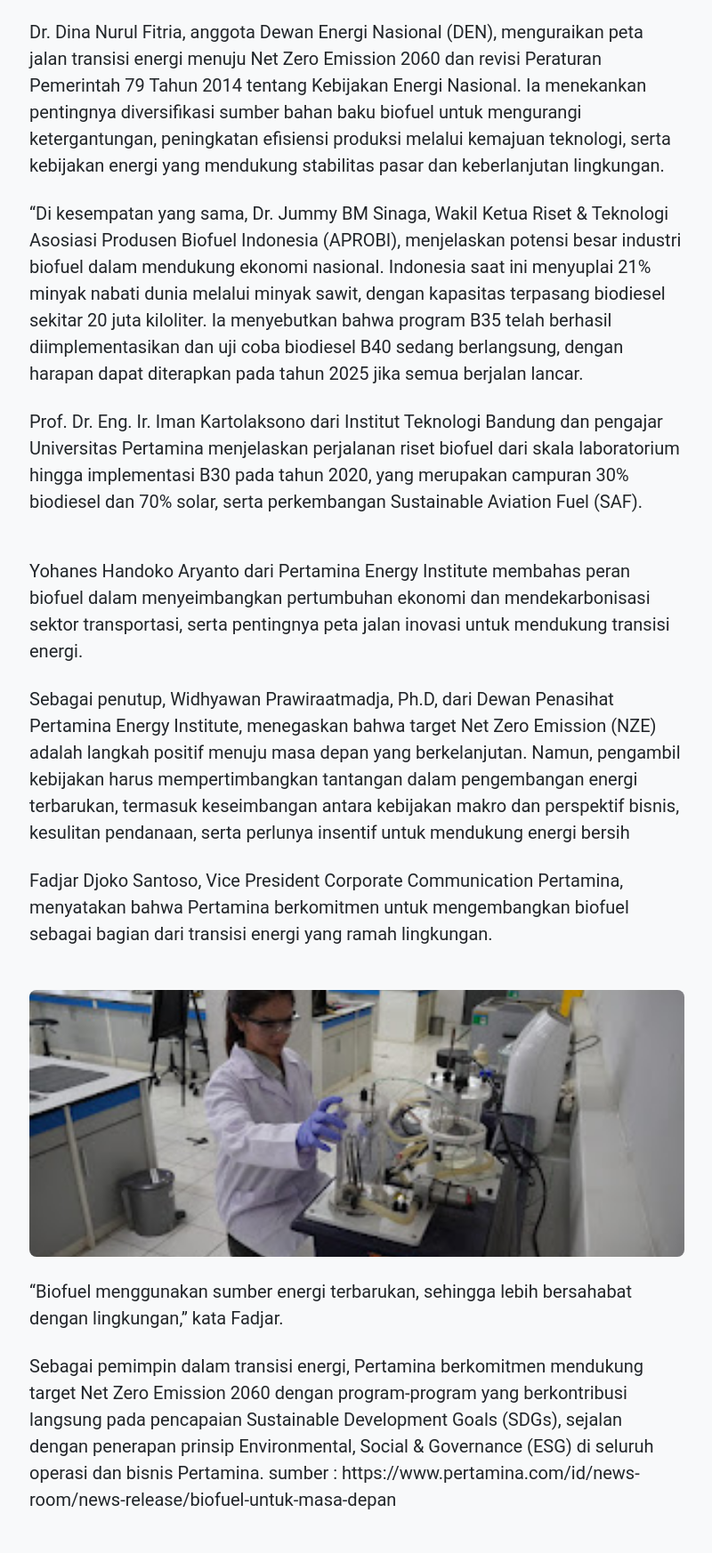
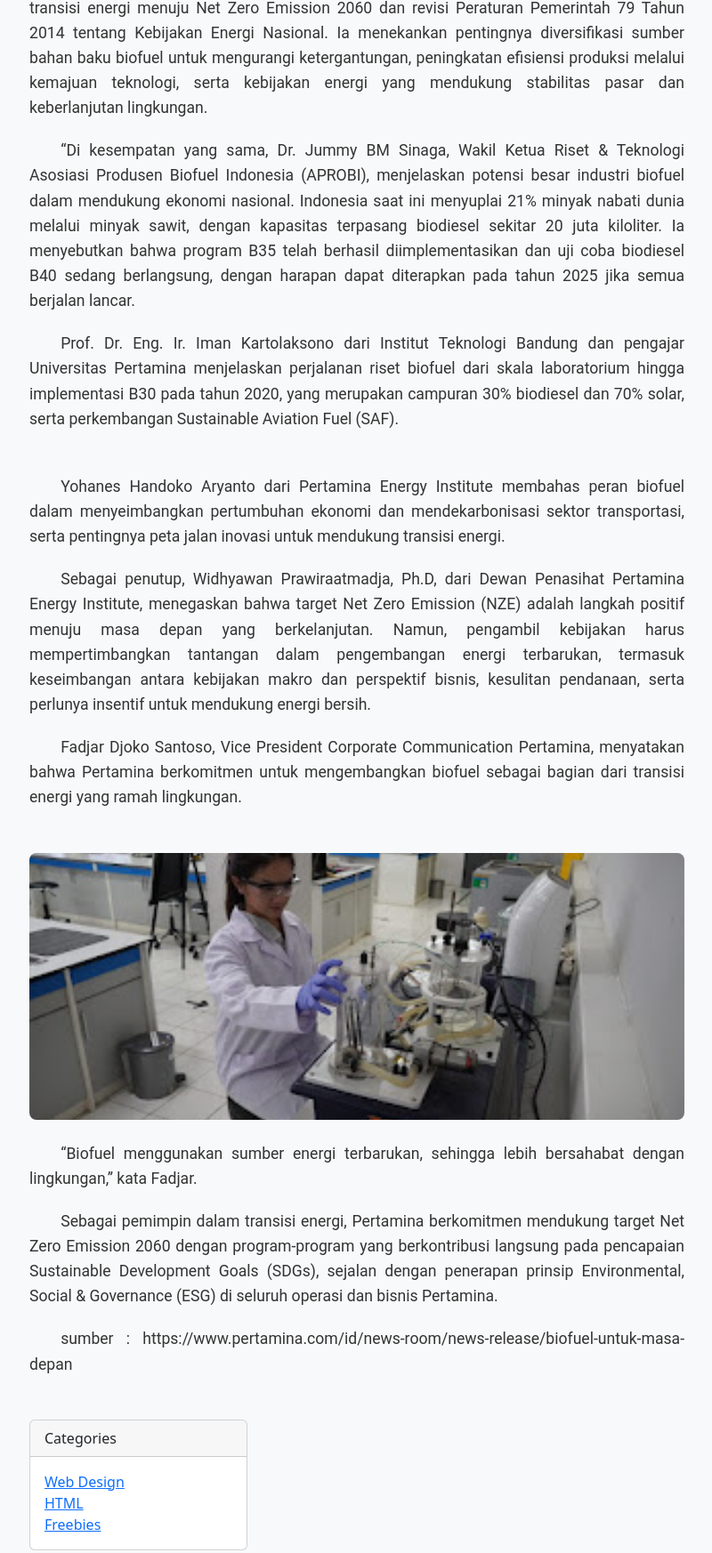
Before and after one commit to Pebry0809/new, a plain HTML site: page 4.html in a window 1280 px wide. Shown: the part 887-2633 px from the top of the page at 89% size, without its empty margins (49-849 px from the left). Drawn offline with nearby package versions, Linux system fonts and the light colour scheme.

Commit message:
Update 4.html

```diff
--- a/4.html
+++ b/4.html
@@ -28,6 +28,18 @@
                 height: 300px; /* Fixed height to make it square */
                 object-fit: cover; /* Ensure the image scales proportionally and fills the square */
                 border-radius: 8px;
+            }
+
+            /* CSS untuk memperbaiki teks paragraf */
+            p {
+                font-family: 'Roboto', sans-serif; /* Menggunakan font Roboto */
+                font-size: 1.1rem; /* Ukuran font */
+                line-height: 1.6; /* Jarak antar baris */
+                color: #333; /* Warna teks */
+                max-width: 800px; /* Maksimum lebar paragraf */
+                margin: 20px auto; /* Memusatkan teks dan memberi jarak atas-bawah */
+                text-align: justify; /* Membuat teks rata kiri dan kanan */
+                text-indent: 2em; /* Memberikan indentasi pada awal paragraf */
             }
         </style>
     </head>
@@ -66,44 +78,27 @@
                             <img class="post-image" src="7.jpg" alt="Main Image" />
                         </figure>
                         <section class="mb-5">
-                            <p class="fs-5 mb-4" style="font-family: 'Roboto', sans-serif;">Pertamina Energy Institute bekerja sama dengan Universitas Pertamina menggelar The 2nd Pertamina Energy Dialog 2024 dengan tema "Harnessing Biofuels For Resilient and Sustainable Energy" pada tanggal 5 Agustus. Acara ini dihadiri oleh berbagai pemangku kepentingan, termasuk anggota Dewan Energi Nasional, akademisi dari Universitas Pertamina, Unhan, Universitas Indonesia, UPH, BRIN, lembaga penelitian, serta NGO.</p>
-                            <p class="fs-5 mb-4" style="font-family: 'Roboto', sans-serif;">Henricus Herwin, SVP Strategy & Investment PT Pertamina (Persero), membagikan pandangan mengenai energi nasional dalam berbagai skenario dan menjelaskan pentingnya gas bumi, biofuel, energi panas bumi, serta CCS/CCUS dalam mendukung transisi energi di Indonesia.</p>
-                            <p class="fs-5 mb-4" style="font-family: 'Roboto', sans-serif;">Dr. Dina Nurul Fitria, anggota Dewan Energi Nasional (DEN), menguraikan peta jalan transisi energi menuju Net Zero Emission 2060 dan revisi Peraturan Pemerintah 79 Tahun 2014 tentang Kebijakan Energi Nasional. Ia menekankan pentingnya diversifikasi sumber bahan baku biofuel untuk mengurangi ketergantungan, peningkatan efisiensi produksi melalui kemajuan teknologi, serta kebijakan energi yang mendukung stabilitas pasar dan keberlanjutan lingkungan.</p>
-                            <p class="fs-5 mb-4" style="font-family: 'Roboto', sans-serif;">“Di kesempatan yang sama, Dr. Jummy BM Sinaga, Wakil Ketua Riset & Teknologi Asosiasi Produsen Biofuel Indonesia (APROBI), menjelaskan potensi besar industri biofuel dalam mendukung ekonomi nasional. Indonesia saat ini menyuplai 21% minyak nabati dunia melalui minyak sawit, dengan kapasitas terpasang biodiesel sekitar 20 juta kiloliter. Ia menyebutkan bahwa program B35 telah berhasil diimplementasikan dan uji coba biodiesel B40 sedang berlangsung, dengan harapan dapat diterapkan pada tahun 2025 jika semua berjalan lancar.</p>
-                            <p class="fs-5 mb-4" style="font-family: 'Roboto', sans-serif;">Prof. Dr. Eng. Ir. Iman Kartolaksono dari Institut Teknologi Bandung dan pengajar Universitas Pertamina menjelaskan perjalanan riset biofuel dari skala laboratorium hingga implementasi B30 pada tahun 2020, yang merupakan campuran 30% biodiesel dan 70% solar, serta perkembangan Sustainable Aviation Fuel (SAF).
-                            </p>
+                            <p>Pertamina Energy Institute bekerja sama dengan Universitas Pertamina menggelar The 2nd Pertamina Energy Dialog 2024 dengan tema "Harnessing Biofuels For Resilient and Sustainable Energy" pada tanggal 5 Agustus. Acara ini dihadiri oleh berbagai pemangku kepentingan, termasuk anggota Dewan Energi Nasional, akademisi dari Universitas Pertamina, Unhan, Universitas Indonesia, UPH, BRIN, lembaga penelitian, serta NGO.</p>
+                            <p>Henricus Herwin, SVP Strategy & Investment PT Pertamina (Persero), membagikan pandangan mengenai energi nasional dalam berbagai skenario dan menjelaskan pentingnya gas bumi, biofuel, energi panas bumi, serta CCS/CCUS dalam mendukung transisi energi di Indonesia.</p>
+                            <p>Dr. Dina Nurul Fitria, anggota Dewan Energi Nasional (DEN), menguraikan peta jalan transisi energi menuju Net Zero Emission 2060 dan revisi Peraturan Pemerintah 79 Tahun 2014 tentang Kebijakan Energi Nasional. Ia menekankan pentingnya diversifikasi sumber bahan baku biofuel untuk mengurangi ketergantungan, peningkatan efisiensi produksi melalui kemajuan teknologi, serta kebijakan energi yang mendukung stabilitas pasar dan keberlanjutan lingkungan.</p>
+                            <p>“Di kesempatan yang sama, Dr. Jummy BM Sinaga, Wakil Ketua Riset & Teknologi Asosiasi Produsen Biofuel Indonesia (APROBI), menjelaskan potensi besar industri biofuel dalam mendukung ekonomi nasional. Indonesia saat ini menyuplai 21% minyak nabati dunia melalui minyak sawit, dengan kapasitas terpasang biodiesel sekitar 20 juta kiloliter. Ia menyebutkan bahwa program B35 telah berhasil diimplementasikan dan uji coba biodiesel B40 sedang berlangsung, dengan harapan dapat diterapkan pada tahun 2025 jika semua berjalan lancar.</p>
+                            <p>Prof. Dr. Eng. Ir. Iman Kartolaksono dari Institut Teknologi Bandung dan pengajar Universitas Pertamina menjelaskan perjalanan riset biofuel dari skala laboratorium hingga implementasi B30 pada tahun 2020, yang merupakan campuran 30% biodiesel dan 70% solar, serta perkembangan Sustainable Aviation Fuel (SAF).</p>
                         </section>
                         <section class="mb-5">
                             <h2 class="fw-bolder mb-4"></h2>
-                            <figure class="mb-4">
-
-                            </figure>
-                            <p class="fs-5 mb-4" style="font-family: 'Roboto', sans-serif;">
-                            </p>
-                            <p class="fs-5 mb-4" style="font-family: 'Roboto', sans-serif;">Yohanes Handoko Aryanto dari Pertamina Energy Institute membahas peran biofuel dalam menyeimbangkan pertumbuhan ekonomi dan mendekarbonisasi sektor transportasi, serta pentingnya peta jalan inovasi untuk mendukung transisi energi.
-                            </p>
-                            <p class="fs-5 mb-4" style="font-family: 'Roboto', sans-serif;">Sebagai penutup, Widhyawan Prawiraatmadja, Ph.D, dari Dewan Penasihat Pertamina Energy Institute, menegaskan bahwa target Net Zero Emission (NZE) adalah langkah positif menuju masa depan yang berkelanjutan. Namun, pengambil kebijakan harus mempertimbangkan tantangan dalam pengembangan energi terbarukan, termasuk keseimbangan antara kebijakan makro dan perspektif bisnis, kesulitan pendanaan, serta perlunya insentif untuk mendukung energi bersih
-                            </p>
-                            <p class="fs-5 mb-4" style="font-family: 'Roboto', sans-serif;">Fadjar Djoko Santoso, Vice President Corporate Communication Pertamina, menyatakan bahwa Pertamina berkomitmen untuk mengembangkan biofuel sebagai bagian dari transisi energi yang ramah lingkungan.</p>
-                            <p class="fs-5 mb-4" style="font-family: 'Roboto', sans-serif;"></p>
+                            <figure class="mb-4"></figure>
+                            <p>Yohanes Handoko Aryanto dari Pertamina Energy Institute membahas peran biofuel dalam menyeimbangkan pertumbuhan ekonomi dan mendekarbonisasi sektor transportasi, serta pentingnya peta jalan inovasi untuk mendukung transisi energi.</p>
+                            <p>Sebagai penutup, Widhyawan Prawiraatmadja, Ph.D, dari Dewan Penasihat Pertamina Energy Institute, menegaskan bahwa target Net Zero Emission (NZE) adalah langkah positif menuju masa depan yang berkelanjutan. Namun, pengambil kebijakan harus mempertimbangkan tantangan dalam pengembangan energi terbarukan, termasuk keseimbangan antara kebijakan makro dan perspektif bisnis, kesulitan pendanaan, serta perlunya insentif untuk mendukung energi bersih.</p>
+                            <p>Fadjar Djoko Santoso, Vice President Corporate Communication Pertamina, menyatakan bahwa Pertamina berkomitmen untuk mengembangkan biofuel sebagai bagian dari transisi energi yang ramah lingkungan.</p>
                         </section>
                         <section class="mb-5">
                             <h2 class="fw-bolder mb-4"></h2>
                             <figure class="mb-4">
                                 <img class="post-image" src="6.jpeg" alt="Space Travel Image" />
                             </figure>
-                            <p class="fs-5 mb-4" style="font-family: 'Roboto', sans-serif;">“Biofuel menggunakan sumber energi terbarukan, sehingga lebih bersahabat dengan lingkungan,” kata Fadjar.
-                            </p>
-                            <p class="fs-5 mb-4" style="font-family: 'Roboto', sans-serif;">Sebagai pemimpin dalam transisi energi, Pertamina berkomitmen mendukung target Net Zero Emission 2060 dengan program-program yang berkontribusi langsung pada pencapaian Sustainable Development Goals (SDGs), sejalan dengan penerapan prinsip Environmental, Social & Governance (ESG) di seluruh operasi dan bisnis Pertamina.
-
-sumber : https://www.pertamina.com/id/news-room/news-release/biofuel-untuk-masa-depan
-
-
-
-                                </p>
-                            <p class="fs-5 mb-4" style="font-family: 'Roboto', sans-serif;"></p>
-                            <p class="fs-5 mb-4" style="font-family: 'Roboto', sans-serif;"></p>
-                            <p class="fs-5 mb-4" style="font-family: 'Roboto', sans-serif;"></p>
+                            <p>“Biofuel menggunakan sumber energi terbarukan, sehingga lebih bersahabat dengan lingkungan,” kata Fadjar.</p>
+                            <p>Sebagai pemimpin dalam transisi energi, Pertamina berkomitmen mendukung target Net Zero Emission 2060 dengan program-program yang berkontribusi langsung pada pencapaian Sustainable Development Goals (SDGs), sejalan dengan penerapan prinsip Environmental, Social & Governance (ESG) di seluruh operasi dan bisnis Pertamina.</p>
+                            <p>sumber : https://www.pertamina.com/id/news-room/news-release/biofuel-untuk-masa-depan</p>
                         </section>
                 <!-- Side widgets-->
                 <div class="col-lg-4">
@@ -148,4 +143,4 @@ sumber : https://www.pertamina.com/id/news-room/news-release/biofuel-untuk-masa-
         <!-- Bootstrap core JS-->
         <script src="https://cdn.jsdelivr.net/npm/bootstrap@5.2.3/dist/js/bootstrap.bundle.min.js"></script>
     </body>
-</html>
+    </html>
```
